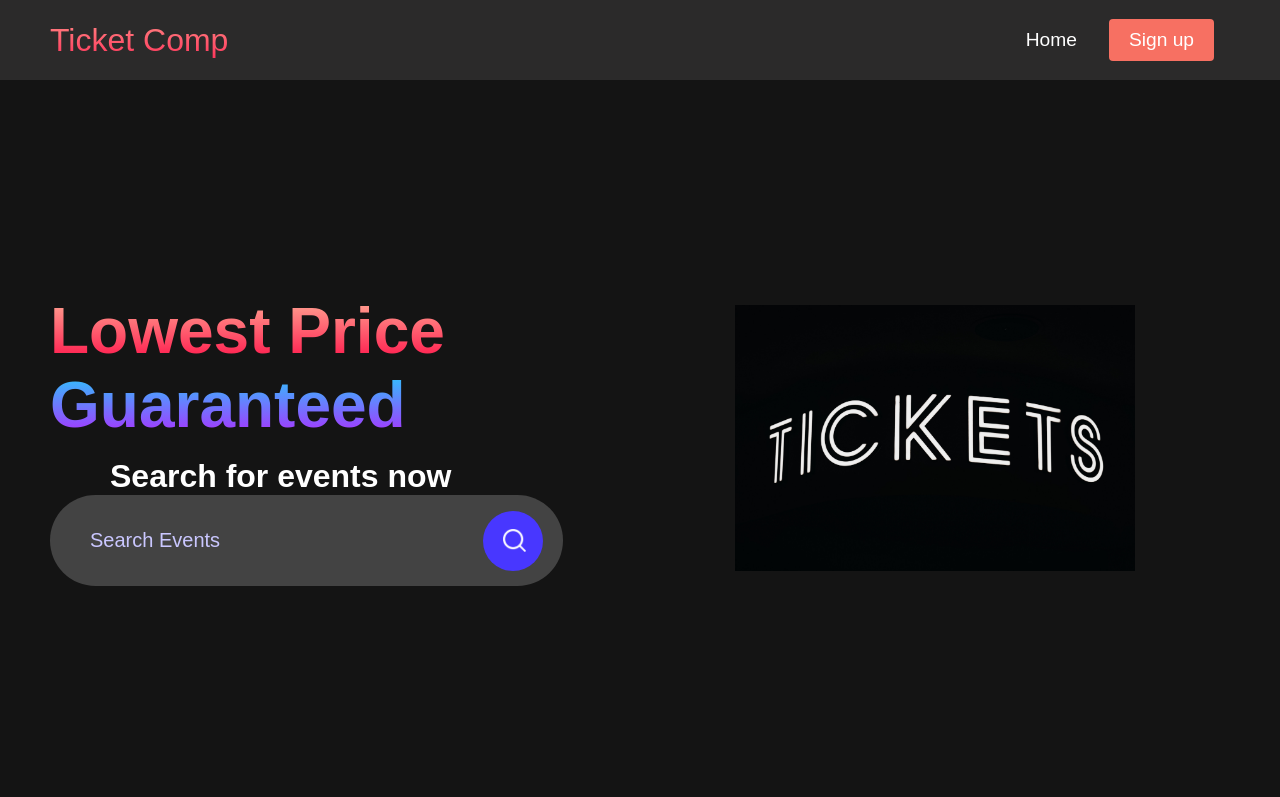
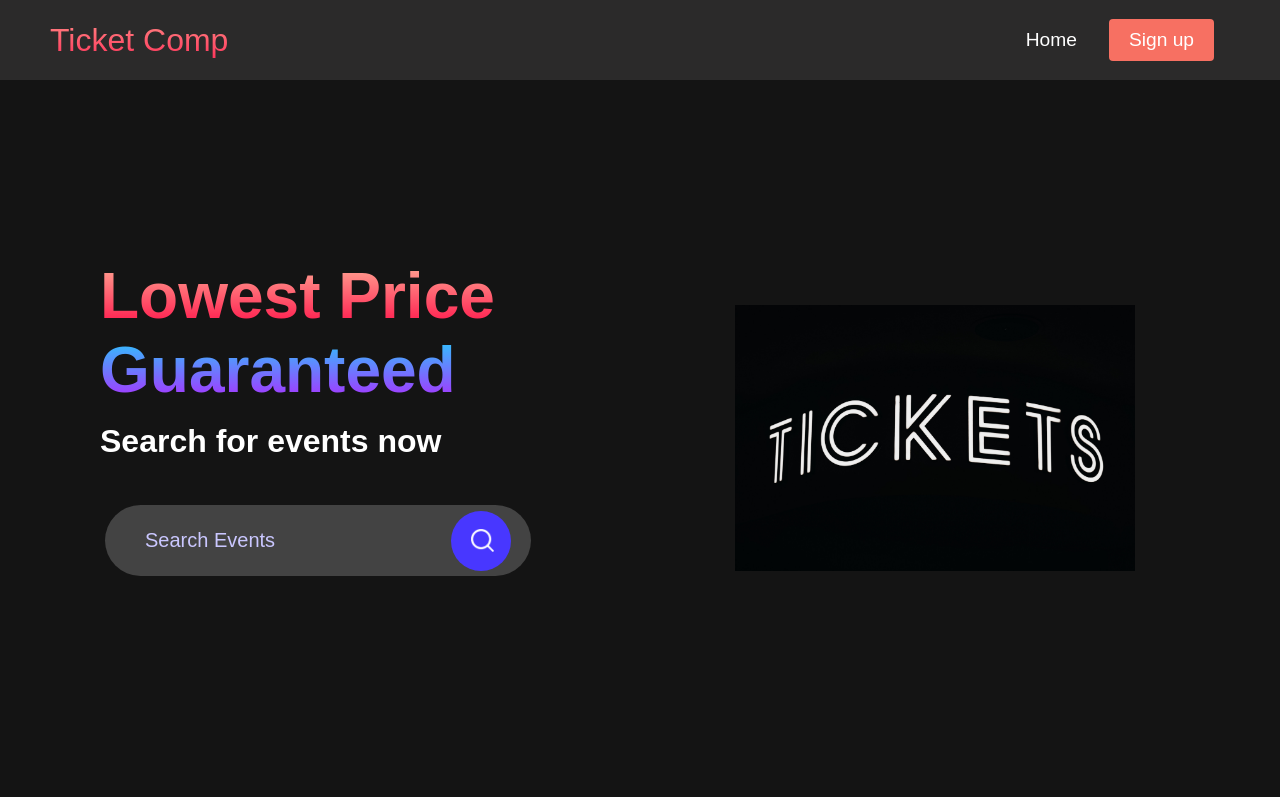
Before and after one commit to le11evan/TicketComp_Project_Part_2, a plain HTML site: page index.html in a window 1280 px wide. Shown: the top 797 px of the page. Drawn offline with Linux system fonts and the light colour scheme.

Commit message:
Fixed some styling

```diff
--- a/styles.css
+++ b/styles.css
@@ -225,6 +225,7 @@
   -moz-background-clip: text;
   -webkit-text-fill-color: transparent;
   -moz-text-fill-color: transparent;
+  margin-left: 50px;
 }
 
 .main__content h2 {
@@ -236,14 +237,15 @@
   -moz-background-clip: text;
   -webkit-text-fill-color: transparent;
   -moz-text-fill-color: transparent;
+  margin-left: 50px;
 }
 
 .main__content p {
   margin-top: 1rem;
   font-size: 2rem;
   font-weight: 700;
-  padding-left: 60px;
   color: #fff;
+  margin-left: 50px;
 }
 
 .main__button {
@@ -550,6 +552,8 @@
   display: flex;
   align-items: center;
   justify-content: left;
+  padding: 45px;
+  margin-left: 10px;
 }
 
 .searchbar__form {
@@ -560,7 +564,7 @@
   display: flex;
   align-items: center;
   border-radius: 60px;
-  padding: 10px 20px;
+  padding: 0px 20px;
 }
 
 .searchbar__form input {
@@ -570,7 +574,8 @@
   outline: none;
   padding: 24px 20px;
   font-size: 20px;
-  color: #cac7ff
+  color: #cac7ff;
+
 }
 
 ::placeholder {
```
